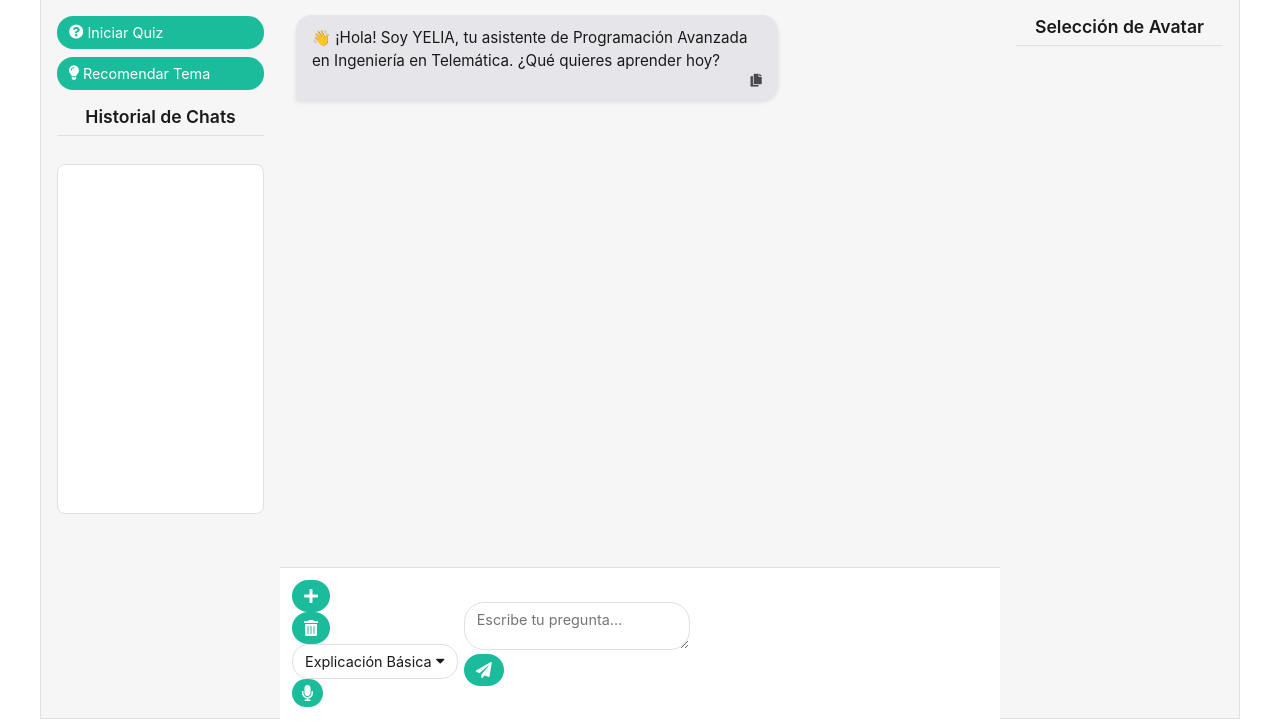
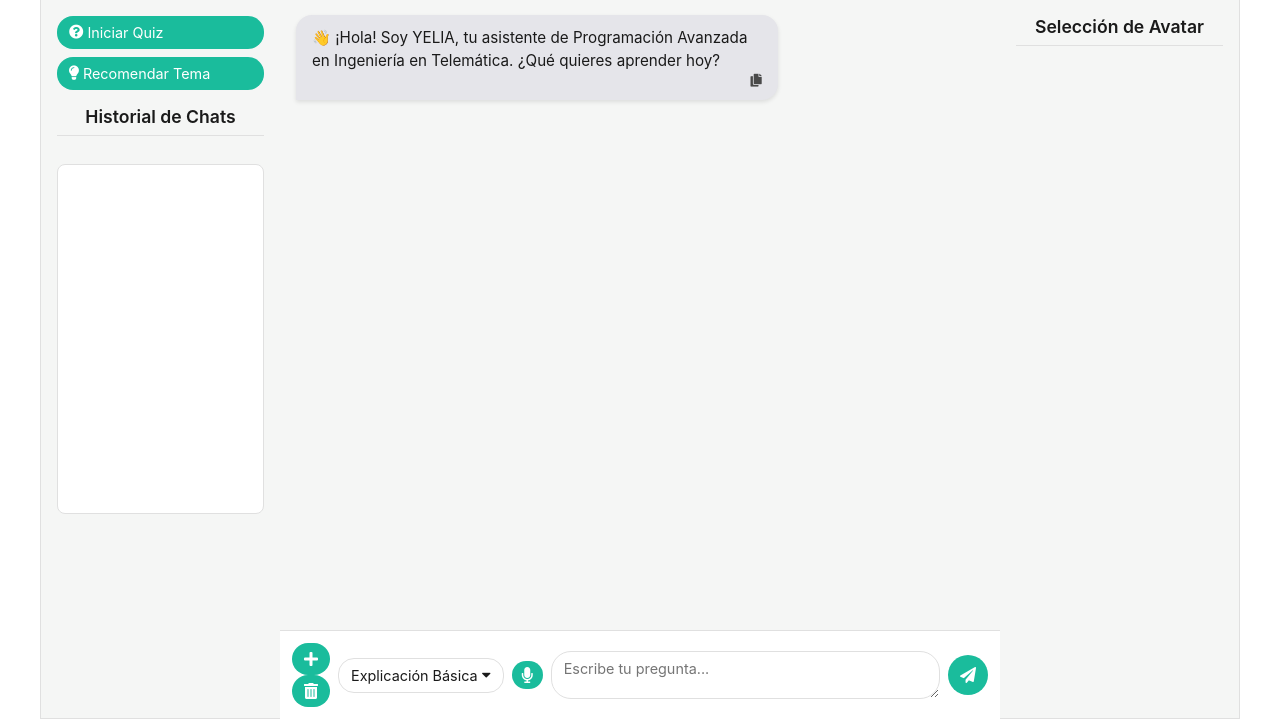
Before and after one commit to eegv2102-create/asistente-virtual, a Flask app: page / in a window 1280 px wide. Shown: the part 74-800 px from the top of the page. Run offline with Flask 3, Linux system fonts and the light colour scheme; data that the repository does not hold is empty; some libraries are stand-ins or nearby versions.

Commit message:
Actualizar app con mejoras de accesibilidad, soporte offline (Service Worker), feedback endpoint y optimizaciones para Render

```diff
--- a/static/css/style.css
+++ b/static/css/style.css
@@ -1112,6 +1112,42 @@ body.modo-oscuro .bot code {
   #new-chat-btn i, #btn-clear i, #voice-toggle-btn i, #send-btn i {
     font-size: 1rem;
   }
+  /* --- AJUSTE ESCRITORIO --- */
+@media (min-width: 769px) {
+  .input-group {
+    flex-direction: row;
+    align-items: center;
+    gap: .5rem;
+  }
+
+  .toolbar-row {
+    display: flex;
+    align-items: center;
+    gap: .5rem;
+  }
+
+  .input-row {
+    display: flex;
+    align-items: center;
+    flex: 1;
+    gap: .5rem;
+  }
+
+  .input-row textarea {
+    flex: 1;
+  }
+
+  /* Botón enviar pegado al textarea */
+  .input-row #send-btn {
+    border-radius: 50%;
+    width: 40px;
+    height: 40px;
+    display: flex;
+    align-items: center;
+    justify-content: center;
+  }
+}
+
 }
 
 .container, .main-section, .right-section, .left-section {
```
